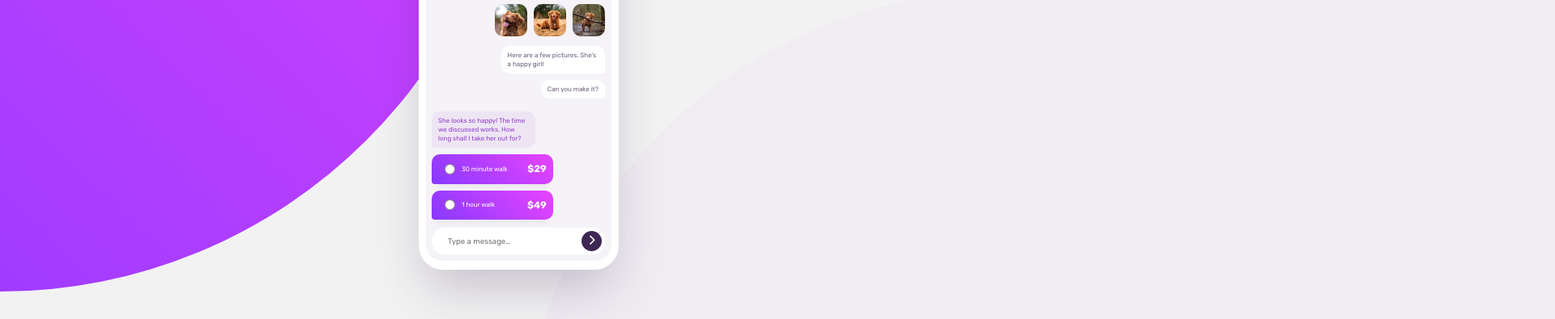
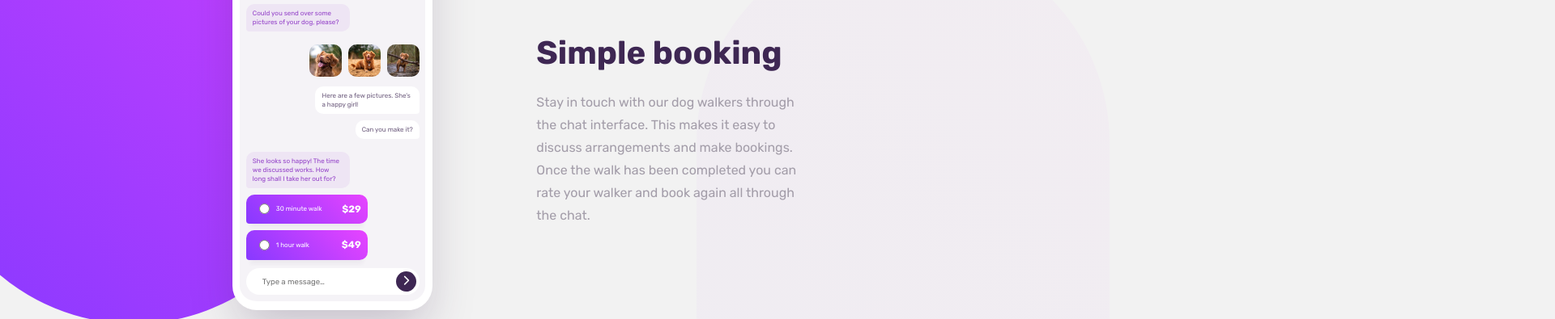
Before and after one commit to BlessTheBoy/chat-app-css-illustration-master, a plain HTML site: page index.html in a window 1280 px wide. Shown: the part 239-634 px from the top of the page at 81% size, 1920 px wide, since content can reach past the window. Drawn offline with Linux system fonts and the light colour scheme.

Commit message:
fully responsive

```diff
--- a/style.scss
+++ b/style.scss
@@ -48,12 +48,12 @@ body{
     &::after{
         content: "";
         height: 75vh;
-        width: 100%;
+        width: 50%;
         background: linear-gradient(225deg, #E844FF 0%, #8739FF 100%);
         opacity: 0.03;
         position: absolute;
         bottom: 0;
-        right: -50%;
+        right: 0;
         border-top-left-radius: 50vw;
     }
 }
@@ -61,6 +61,7 @@ body{
 main{
     position: relative;
     z-index: 1;
+    max-width: 1400px;
 }
 
 .phone{
@@ -254,3 +255,45 @@ line-height: 1.75;
 color: #A39DA9;
     }
 }
+
+@media screen and (min-width: 65.625rem){
+
+    body{
+        display: flex;
+        justify-content: center;
+        align-items: center;
+        overflow: hidden;
+
+        &::before{
+            width: 510px;
+    left: -90px;
+    height: 1018px;
+    bottom: 20vh;
+    border-radius: 255px;
+    top: auto;
+        }
+
+        &::after{
+            width: 510px;
+    right: -90px;
+    height: 1018px;
+    top: 20vh;
+    border-radius: 255px;
+    bottom: auto;
+        }
+    }
+
+main{
+
+    display: grid;
+    grid-template-columns: 15.4375rem 1fr;
+    justify-content: center;
+    align-items: center;
+    column-gap: 8rem;
+    width: 58%;
+
+    .content{
+        text-align: left;
+    }
+}
+}
```
Also changed, not shown: style.css, 1 other file.
